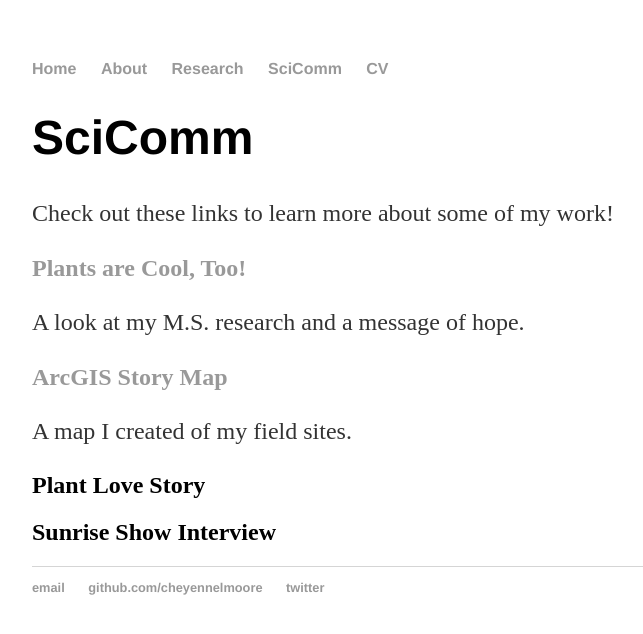
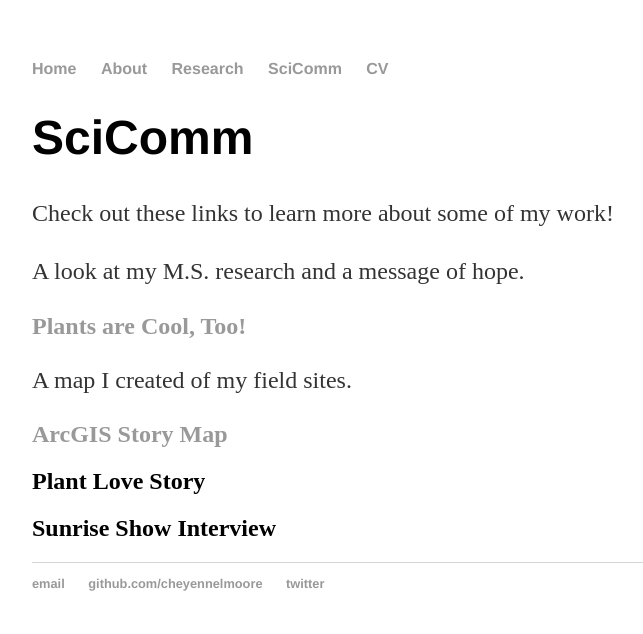
Before and after one commit to cheyennelmoore/cheyennelmoore.github.io, a Jekyll site: the page built from scicomm/index.html, in a window 1280 px wide. Shown: the top 634 px of the page, without its empty margins (160-803 px from the left). Built offline with Jekyll 4.4.1, drawn with Linux system fonts in a browser that asks for light colours; some of the changed lines change nothing that is shown.

Commit message:
formatting

```diff
--- a/scicomm/index.html
+++ b/scicomm/index.html
@@ -6,11 +6,11 @@ title: SciComm
 <h1>SciComm</h1>
 <p> Check out these links to learn more about some of my work! </p>
 
+<p> A look at my M.S. research and a message of hope. </p>
 <h2><a href="https://www.youtube.com/watch?v=b-XhtTw7VlY">Plants are Cool, Too!</a></h2>
-<p> A look at my M.S. research and a message of hope. </p>
 
+<p> A map I created of my field sites.</h2>
 <h2><a href="http://bucknell.maps.arcgis.com/apps/MapTour/index.html?appid=9bc1bc34ddb8478ab7e3b1bc025dfcc0">ArcGIS Story Map</a></h2>
-<p> A map I created of my field sites.</h2>
 
 <h2>Plant Love Story</h2>
 <h2>Sunrise Show Interview</h2>
```
